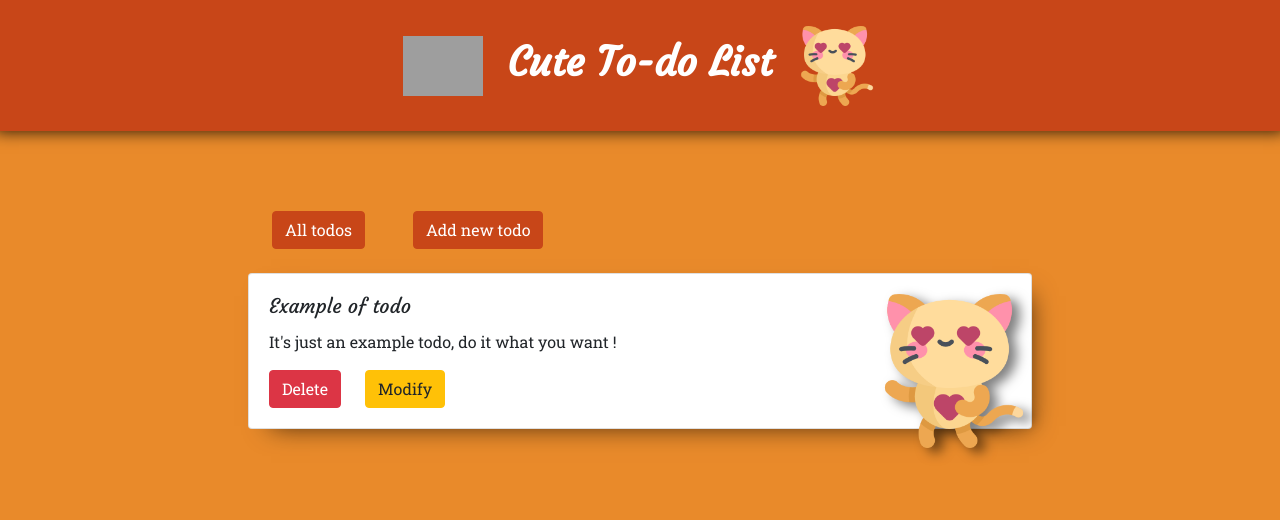
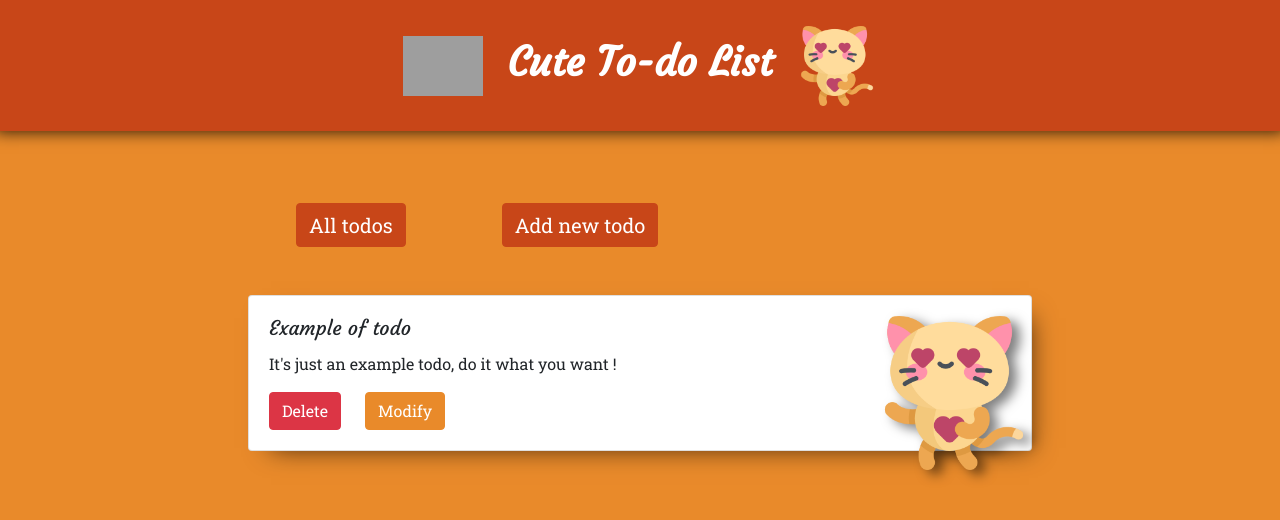
Before and after one commit to Elisecroft/cute-todo-list, a React (Create React App) app: page / in a window 1280 px wide. Shown: the top 520 px of the page. Built offline with nearby package versions, Linux system fonts and the light colour scheme; grey boxes are pictures that could not be loaded.

Commit message:
[UPDATE] Improve global css

```diff
--- a/src/App.css
+++ b/src/App.css
@@ -13,8 +13,14 @@
 .btn-primary {
   background-color: #C84618 !important;
   border-color: #C84618 !important;
+  font-size: 20px !important;
 }
 
-.btn-primary:focus {
+.btn-secondary {
+  background-color: #E98A2A !important;
+  border-color: #E98A2A !important;
+}
+
+.btn-primary:focus, .btn-secondary:focus {
   box-shadow: none !important;
 }
--- a/src/App.jsx
+++ b/src/App.jsx
@@ -13,7 +13,7 @@ function App() {
 
   useEffect(() => {
     const addOriginal = () => {
-      let original = [{title: 'Example of todo', description: 'It\'s just an example todo, do it what you want !', kitten: 'love'}];
+      let original = [{title: 'Example of todo', description: 'It\'s just an example todo, do it what you want !', kitty: 'love'}];
       if (localStorage.hasOwnProperty('CuteTodos')) {
         if (localStorage.getItem('CuteTodos').length > 0) {
           original = JSON.parse(localStorage.getItem('CuteTodos'));
@@ -31,8 +31,8 @@ function App() {
     <div className="App">
       <Header/>
       <div className="container p-2">
-        <Link to='/'><button className="btn btn-primary m-4">All todos</button></Link>
-        <Link to='/create'><button className="btn btn-primary m-4">Add new todo</button></Link>
+        <Link to='/'><button className="btn btn-primary m-5">All todos</button></Link>
+        <Link to='/create'><button className="btn btn-primary m-5">Add new todo</button></Link>
         <CtxTodo.Provider value={[todos, setTodos]}>
           <Switch>
             <Route exact path='/' component={Todos}/>
--- a/src/Components/FormTodo.jsx
+++ b/src/Components/FormTodo.jsx
@@ -9,7 +9,7 @@ const FormTodo = () => {
   const [form, setForm] = useState({
     title: '',
     description: '',
-    kitten: '',
+    kitty: 'angel',
   });
 
   const addTodo = () => {
@@ -19,7 +19,7 @@ const FormTodo = () => {
     setForm({
       title: '',
       description: '',
-      kitten: '',
+      kitty: 'angel',
     });
   }
 
@@ -43,8 +43,8 @@ const FormTodo = () => {
           value={form.description}/>
         </div>
         <div className="form-group">
-          <label htmlFor="kitten">Choose a kitten icon</label>
-          <select className="form-control" id="kitten" onChange={(e) => setForm({...form, kitten: e.target.value})}>
+          <label htmlFor="kitty">Choose a kitty icon</label>
+          <select className="form-control" id="kitty" onChange={(e) => setForm({...form, kitty: e.target.value})}>
             <option>angel</option>
             <option>book</option>
             <option>bubble</option>
--- a/src/Components/Header.jsx
+++ b/src/Components/Header.jsx
@@ -3,7 +3,7 @@ import './Header.css';
 
 const Header = () => {
   return(
-    <header className="mb-5">
+    <header className="mb-3">
       <img src={`${process.env.PUBLIC_URL}/assets/images/kitty-bubble.png`} alt='kitty bubble'/>
       <h1 className="ml-4 mr-4">Cute To-do List</h1>
       <img src={`${process.env.PUBLIC_URL}/assets/images/kitty-love.png`} alt='kitty love'/>
--- a/src/Components/Modify.jsx
+++ b/src/Components/Modify.jsx
@@ -6,7 +6,7 @@ const Modify = (props) => {
 
   const {title} = props.location.state;
   const {description} = props.location.state;
-  const {kitten} = props.location.state;
+  const {kitty} = props.location.state;
   const {index} = props.location.state;
 
   const [todos, setTodos] = useContext(CtxTodo);
@@ -14,7 +14,7 @@ const Modify = (props) => {
   const [form, setForm] = useState({
     title: {title}.title,
     description: {description}.description,
-    kitten: {kitten}.kitten,
+    kitty: {kitty}.kitty,
   });
 
   const todoMofify = () => {
@@ -44,8 +44,8 @@ const Modify = (props) => {
           value={form.description}/>
         </div>
         <div className="form-group">
-          <label htmlFor="kitten">Choose a kitten icon</label>
-          <select className="form-control" id="kitten" onChange={(e) => setForm({...form, kitten: e.target.value})}>
+          <label htmlFor="kitty">Choose a kitty icon</label>
+          <select className="form-control" value={form.kitty} id="kitty" onChange={(e) => setForm({...form, kitty: e.target.value})}>
             <option>angel</option>
             <option>book</option>
             <option>bubble</option>
--- a/src/Components/Todo.jsx
+++ b/src/Components/Todo.jsx
@@ -23,12 +23,12 @@ const Todo = (props) => {
   return(
     <div className="card mb-5 todo">
       <div className="card-body">
-        <img src={`${process.env.PUBLIC_URL}/assets/images/kitty-${props.kitten}.png`} alt={props.kitten}/>
+        <img src={`${process.env.PUBLIC_URL}/assets/images/kitty-${props.kitty}.png`} alt={props.kitty}/>
         <h5 className="card-title">{props.title}</h5>
         <p className="card-text">{props.description}</p>
         <button className="btn btn-danger mr-4" onClick={alertDelete}>Delete</button>
-        <Link to={{ pathname: `/todo/${props.index}`, state: { title: props.title, description: props.description, kitten: props.kitten, index: props.index}}}>
-          <button className="btn btn-warning">Modify</button>
+        <Link to={{ pathname: `/todo/${props.index}`, state: { title: props.title, description: props.description, kitty: props.kitty, index: props.index}}}>
+          <button className="btn btn-secondary">Modify</button>
         </Link>
       </div>
     </div>
--- a/src/Components/Todos.jsx
+++ b/src/Components/Todos.jsx
@@ -9,7 +9,7 @@ const Todos = () => {
   return(
     <div>
       {todos.map((todo, index) => {
-        return <Todo key={index} title={todo.title} description={todo.description} kitten={todo.kitten} index={index} />
+        return <Todo key={index} title={todo.title} description={todo.description} kitty={todo.kitty} index={index} />
       })}
     </div>
   )
```
